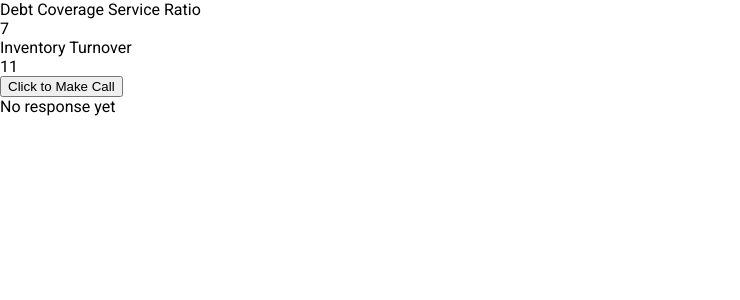
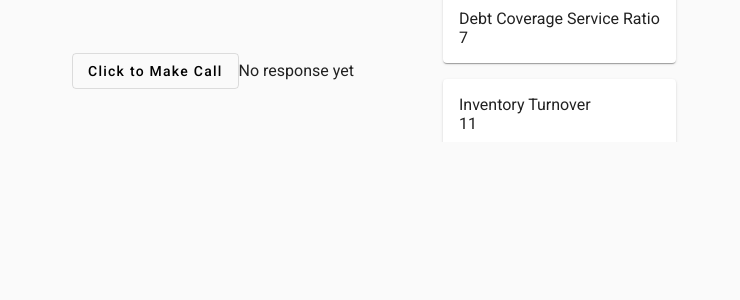
Before and after one commit to phillipbyram-ncino/nIQAnalyst, an Angular app: page / in a window 1280 px wide. Shown: the top 300 px of the page, without its empty margins (0-740 px from the left). Built offline with nearby package versions, Linux system fonts and the light colour scheme.

Commit message:
styling and using chat api

```diff
--- a/src/app/app.component.css
+++ b/src/app/app.component.css
@@ -0,0 +1,4 @@
+.metric-cards {
+    position: absolute;
+    left: 0.5rem;
+}
--- a/src/app/app.component.html
+++ b/src/app/app.component.html
@@ -1,4 +1,11 @@
-<ng-container>
+<mat-grid-list cols="3" rowHeight="3:1">
+  <mat-grid-tile colspan="1">
+    <button mat-stroked-button (click)="makeCall()">Click to Make Call</button>
+
+    <div>{{ latestResponse }}</div>
+  </mat-grid-tile>
+  <mat-grid-tile colspan="2">
+    <div class="metric-cards">
       <app-metric-card
         #metric
         [metricValue]="7"
@@ -9,6 +16,6 @@
         [metricValue]="11"
         metricName="Inventory Turnover"
       ></app-metric-card>
-</ng-container>
-<button (click)="makeCall()">Click to Make Call</button>
-<div>{{ latestResponse }}</div>
+    </div>
+  </mat-grid-tile>
+</mat-grid-list>
--- a/src/app/app.service.ts
+++ b/src/app/app.service.ts
@@ -1,5 +1,5 @@
 import { Injectable } from "@angular/core";
-import { Configuration, CreateCompletionRequest, OpenAIApi } from "openai";
+import { ChatCompletionRequestMessage, Configuration, CreateChatCompletionRequest, CreateCompletionRequest, OpenAIApi } from "openai";
 
 
 export interface CallOptions {
@@ -9,6 +9,8 @@ export interface CallOptions {
 @Injectable({ providedIn: "root" })
 export class AppService {
 
+    static APPROVED: string = 'approved';
+    static DENIED: string = 'denied';
 
     openai: OpenAIApi | undefined;
     doSetup(key: string): OpenAIApi {
@@ -29,27 +31,38 @@ export class AppService {
         }
 
         try {
-            const completion = await this.openai.createCompletion(this.buildCCR(options.metrics));
-            return completion.data.choices[0]?.text || 'There was an error with the response';
+            const completion = await this.openai.createChatCompletion(this.buildCCR(options.metrics));
+            const fullContent = completion.data.choices[0]?.message?.content || 'There was an error with the response';
+
+            return fullContent.endsWith(AppService.APPROVED)? AppService.APPROVED: fullContent.endsWith(AppService.DENIED)? AppService.DENIED: 'ERROR';
 
         } catch (error) { }
         return 'hi';
     }
 
-    buildCCR(metrics: Map<string, number>): CreateCompletionRequest {
+    buildCCR(metrics: Map<string, number>): CreateChatCompletionRequest {
 
         let template = `
-        Repeat the following numbers back to me along with their names:
+        add all the following numbers ignoring their names.
+        Reply with only one word depending on the following condition where TOTAL is the total of the numbers:
+        If TOTAL > 20 then '${AppService.APPROVED}'
+        If TOTAL <= 20 then '${AppService.DENIED}'
+        here are the numbers and their names:
         `;
 
         Array.from(metrics.entries()).forEach(([name, value]) => {
             template += `name:${name} | value: ${value}
             `;
         });
+        const message: ChatCompletionRequestMessage = {
+            role: 'user',
+            content: template
+        }
+        const messages:Array<ChatCompletionRequestMessage> = [message];
         return {
-            model: "text-davinci-003",
-            prompt: template,
-            temperature: 0.6,
+            model: "gpt-3.5-turbo",
+            temperature: 0.0,
+            messages:messages
         }
     }
 
--- /dev/null
+++ b/src/app/components/metric-card.component.css
@@ -0,0 +1,3 @@
+.card-container {
+  padding: 0.5rem;
+}
--- a/src/app/components/metric-card.component.html
+++ b/src/app/components/metric-card.component.html
@@ -1,6 +1,8 @@
-<div>
-    {{metricName}}
+<div class="card-container">
+  <mat-card>
+    <mat-card-header>{{ metricName }}</mat-card-header>
+    <mat-card-content>
+      {{ metricValue }}
+    </mat-card-content>
+  </mat-card>
 </div>
-<div>
-    {{metricValue}}
-</div>
--- a/src/app/components/metric-card.component.ts
+++ b/src/app/components/metric-card.component.ts
@@ -2,7 +2,8 @@ import { Component, Input } from "@angular/core";
 
 @Component({
     templateUrl: './metric-card.component.html',
-    selector: 'app-metric-card'
+    selector: 'app-metric-card',
+    styleUrls:['./metric-card.component.css']
 })
 export class MetricCardComponent {
 
--- a/src/index.html
+++ b/src/index.html
@@ -24,7 +24,7 @@
   <link href="https://fonts.googleapis.com/css2?family=Roboto:wght@300;400;500&display=swap" rel="stylesheet">
   <link href="https://fonts.googleapis.com/icon?family=Material+Icons" rel="stylesheet">
 </head>
-<body>
+<body class="mat-app-background">
   <app-root></app-root>
 </body>
 </html>
```
Also changed, not shown: src/app/app.module.ts (+8 -4 lines), src/app/components/components.module.ts (added, +12 -0 lines). Lines whose indentation alone changed are shown as unchanged.
